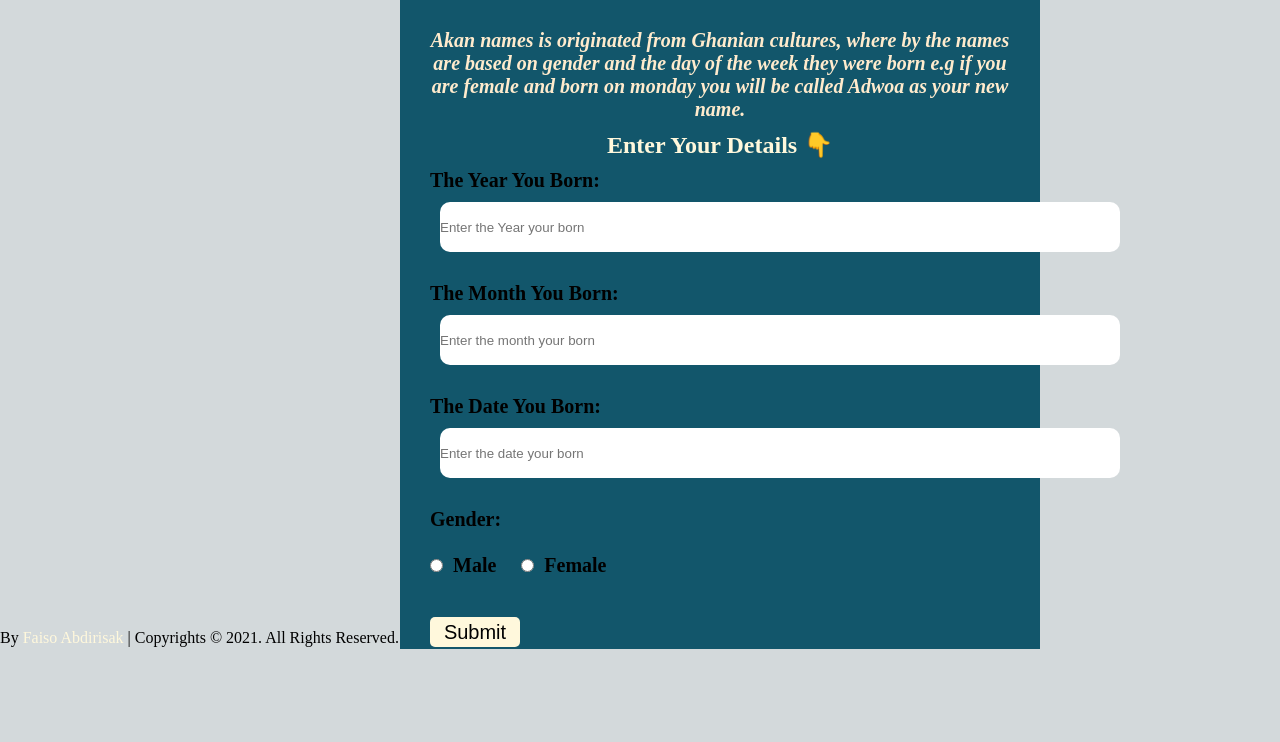
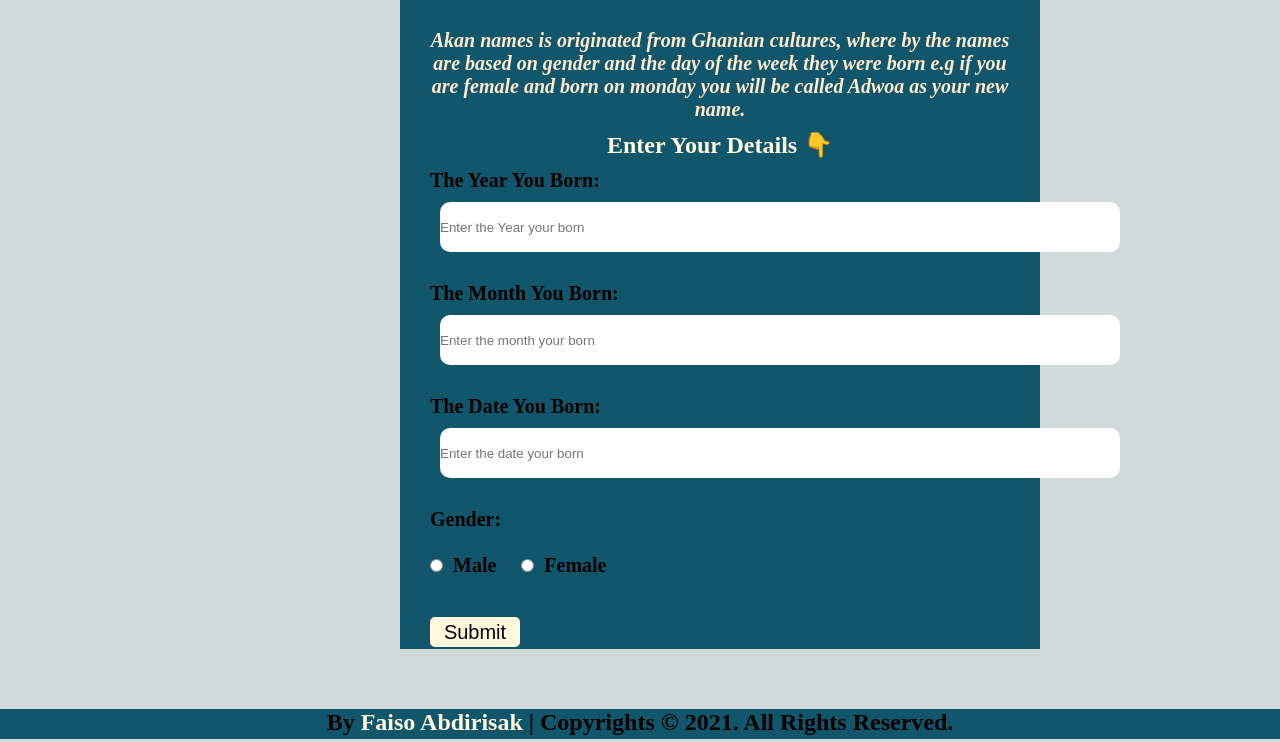
Before and after one commit to faisoabdirisak/week2-IP, a plain HTML site: page index.html in a window 1280 px wide. Shown: the part 58-800 px from the top of the page. Drawn offline with Linux system fonts and the light colour scheme.

Commit message:
it will add css style of the footer

```diff
--- a/css/style.css
+++ b/css/style.css
@@ -84,3 +84,14 @@ background-color: black;
     font-size: 1.5rem;
     padding: 10px;
 }
+/* footer */
+.footer{
+    background-color: #12566b;
+    width: 100%;
+    height: 30px;
+  text-align: center;
+  margin-top: 80px;
+  font-size: 1.5rem;
+font-weight: 800;
+
+}
```
